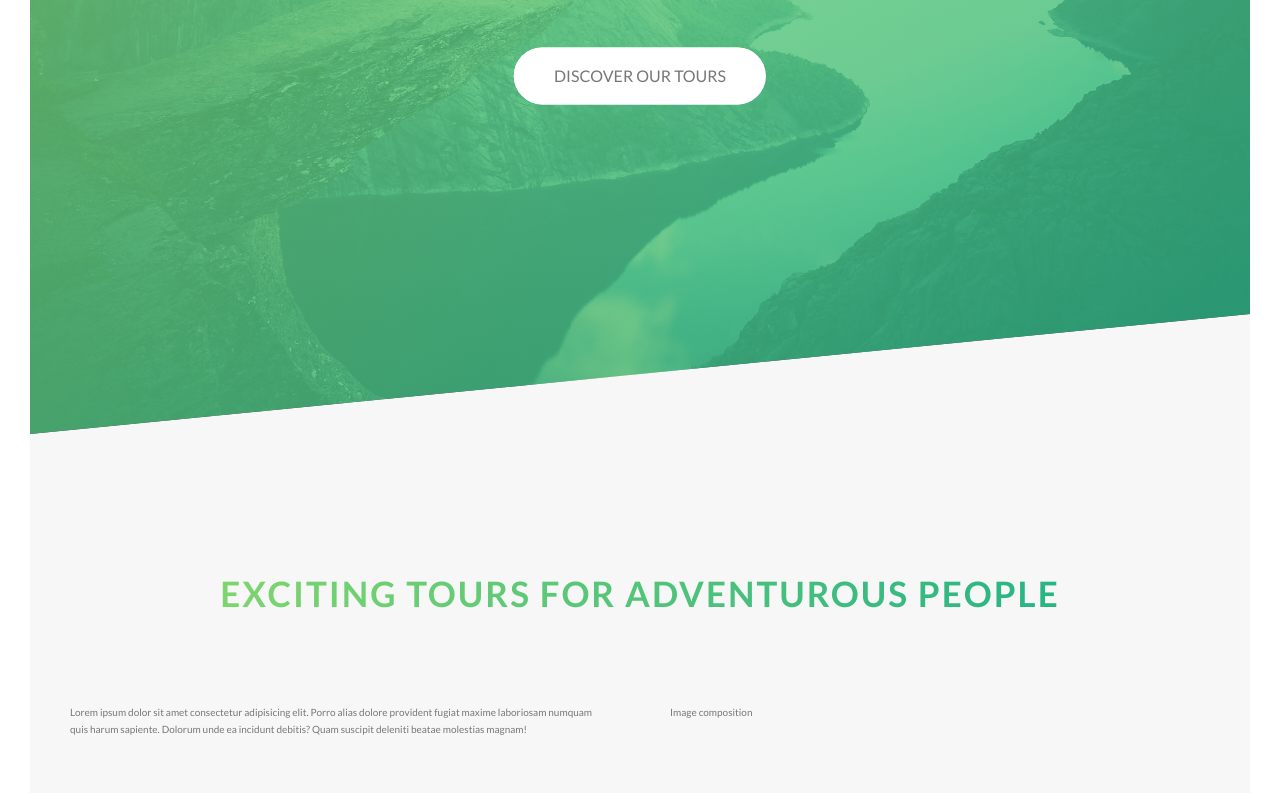
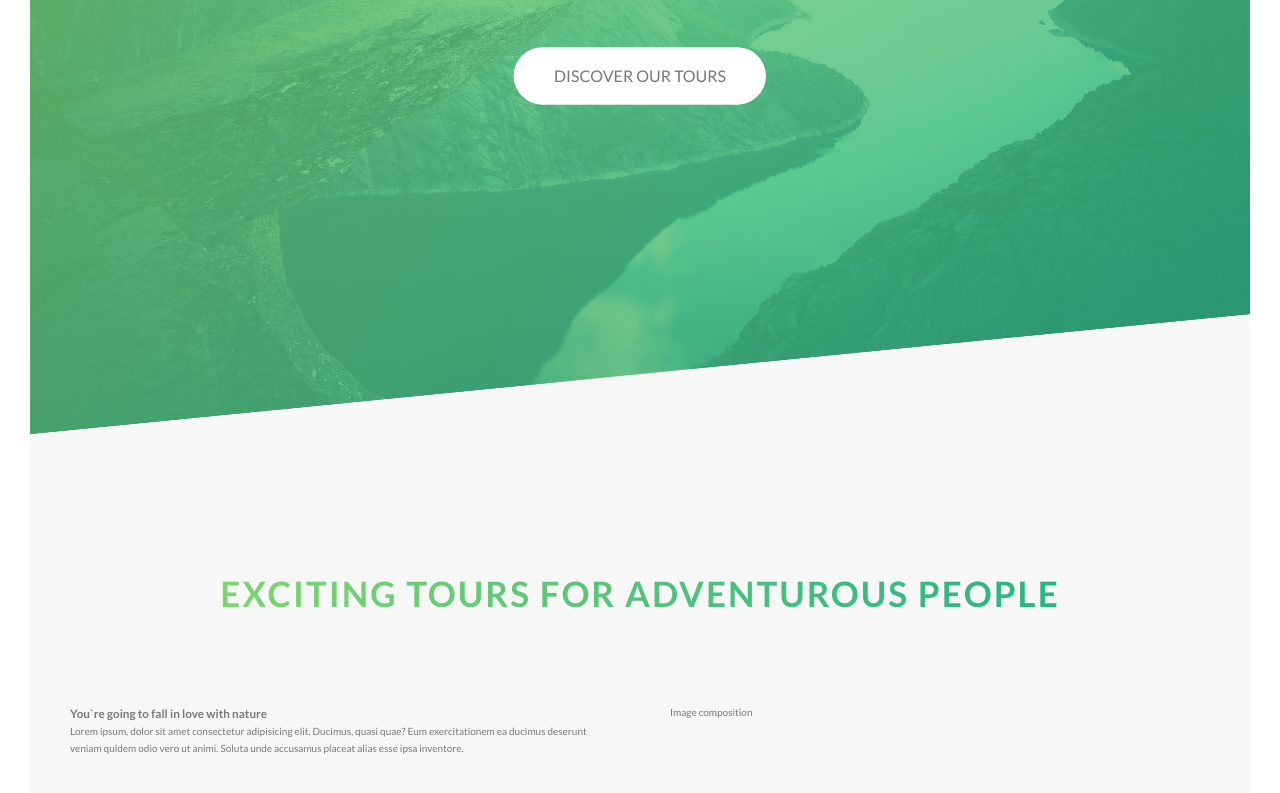
Before and after one commit to Qnemes/Natours, a website: page index.html in a window 1280 px wide. Shown: the part 356-1149 px from the top of the page. Drawn offline with Linux system fonts and the light colour scheme.

Commit message:
initial commit

```diff
--- a/index.html
+++ b/index.html
@@ -32,9 +32,12 @@
                 </div>
                 <div class="row">
                     <div class="col-1-of-2">
-                        Lorem ipsum dolor sit amet consectetur adipisicing elit.
-                        Porro alias dolore provident fugiat maxime laboriosam numquam quis harum sapiente.
-                        Dolorum unde ea incidunt debitis? Quam suscipit deleniti beatae molestias magnam!
+                        <h3 class="heading-tertiary">You`re going to fall in love with nature</h3>
+                        <p class="paragraph">
+                            Lorem ipsum, dolor sit amet consectetur adipisicing elit.
+                            Ducimus, quasi quae? Eum exercitationem ea ducimus deserunt veniam quidem odio vero ut animi.
+                            Soluta unde accusamus placeat alias esse ipsa inventore.
+                        </p>
                     </div>
                     <div class="col-1-of-2">
                         Image composition
```
